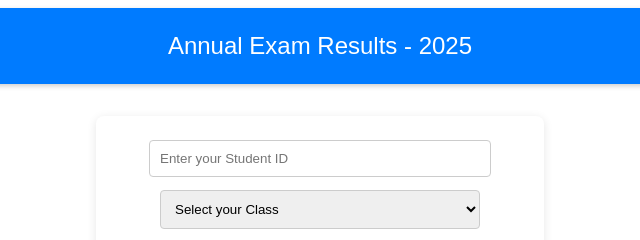
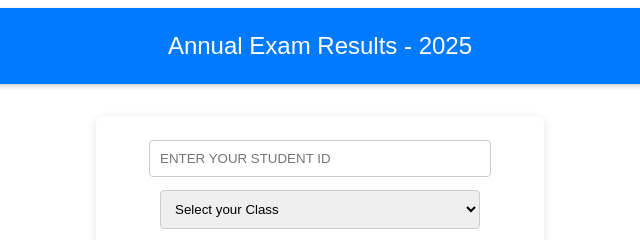
Before and after one commit to Nazimcp-git/min, a plain HTML site: page base/index.html in a window 1280 px wide. Shown: the top 240 px of the page, 320-960 px from the left. Drawn offline with Linux system fonts and the light colour scheme; files that its build step writes are made by us from their sources.

Commit message:
Update index.html

```diff
--- a/base/index.html
+++ b/base/index.html
@@ -104,7 +104,7 @@
     Annual Exam Results - 2025
   </header>
   <div class="lookup-container">
-    <input type="text" id="student-id-input" placeholder="Enter your Student ID" />
+    <input type="text" id="student-id-input" placeholder="Enter your Student ID" style="text-transform: uppercase" />
     <select name="class" id="classDropdown">
       <option value="" disabled selected>Select your Class</option>
       <option value="1">Class 1</option>
```
